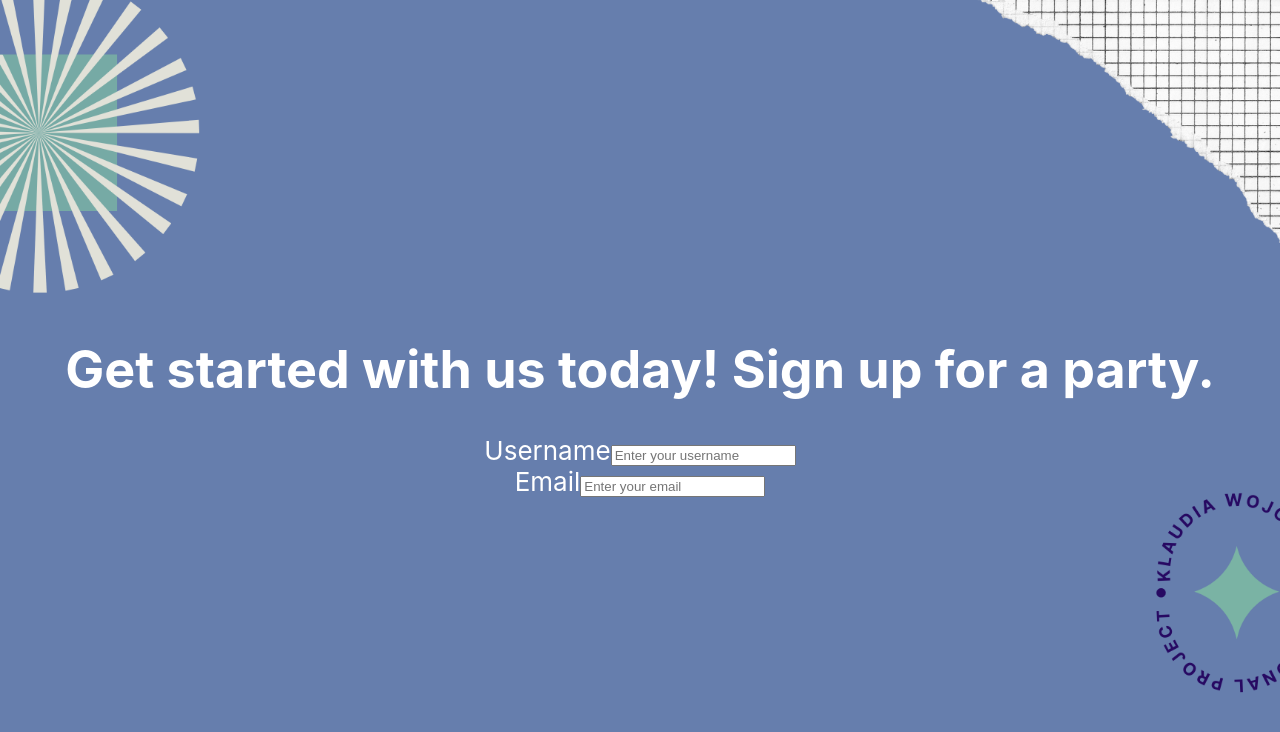
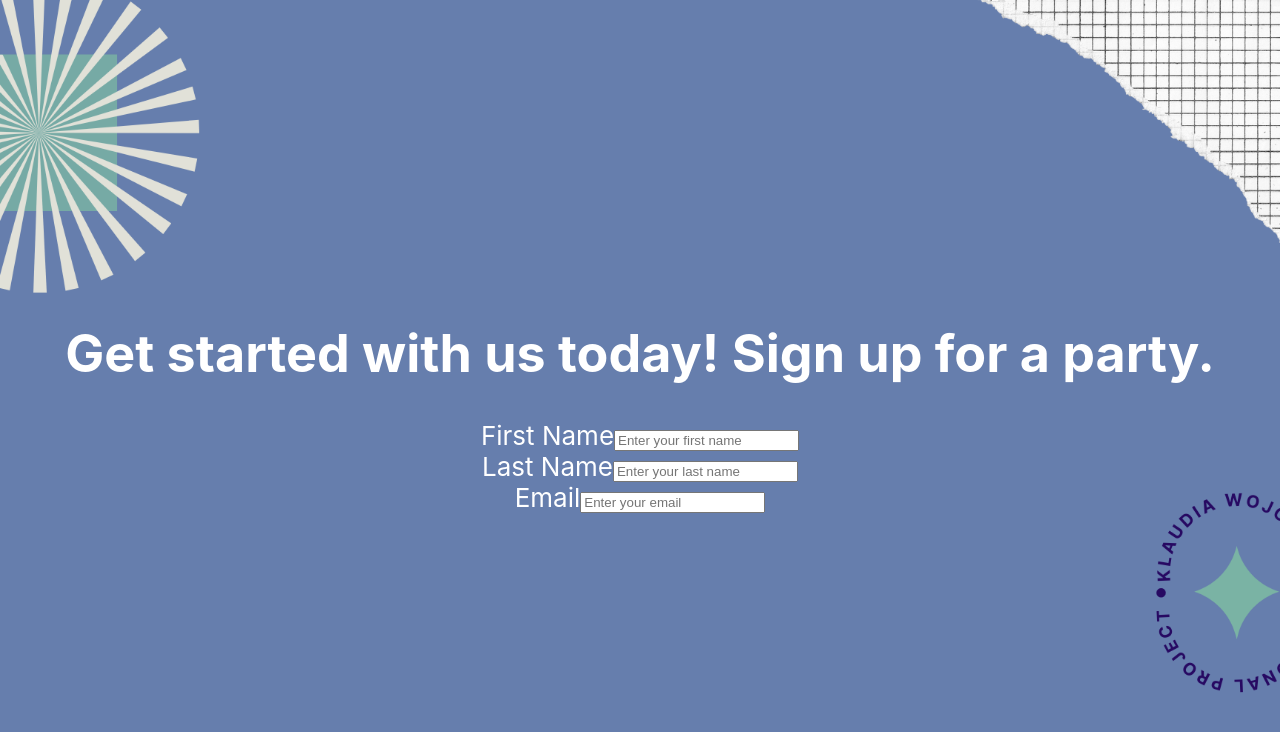
Before and after one commit to claudmiine/SignUpParty, a React (Create React App) app: page / in a window 1280 px wide. Shown: the top 732 px of the page. Built offline with nearby package versions, Linux system fonts and the light colour scheme.

Commit message:
forms first and last names inputs, second attempt

```diff
--- a/src/FormSignup.js
+++ b/src/FormSignup.js
@@ -6,20 +6,33 @@ export const FormSignup = () => {
             <form className="form">
                 <h1> Get started with us today! Sign up for a party.</h1>
                 <div className="form-inputs">
-                    <label htmlFor="username" className="form-label">
-                        Username
+                    <label htmlFor="firstname" className="form-label">
+                        First Name
                     </label>
                     <input
+                        id="firstname"
                         type="text"
-                        name="username"
+                        name="firstname"
                         className="form-input"
-                        placeholder="Enter your username" />
+                        placeholder="Enter your first name" />
+                </div>
+                <div className="form-inputs">
+                    <label htmlFor="lastname" className="form-label">
+                        Last Name
+                    </label>
+                    <input
+                        id="lastname"
+                        type="text"
+                        name="lastname"
+                        className="form-input"
+                        placeholder="Enter your last name" />
                 </div>
                 <div className="form-inputs">
                     <label htmlFor="email" className="form-label">
                         Email
                     </label>
                     <input
+                        id="email"
                         type="email"
                         name="email"
                         className="form-input"
```
